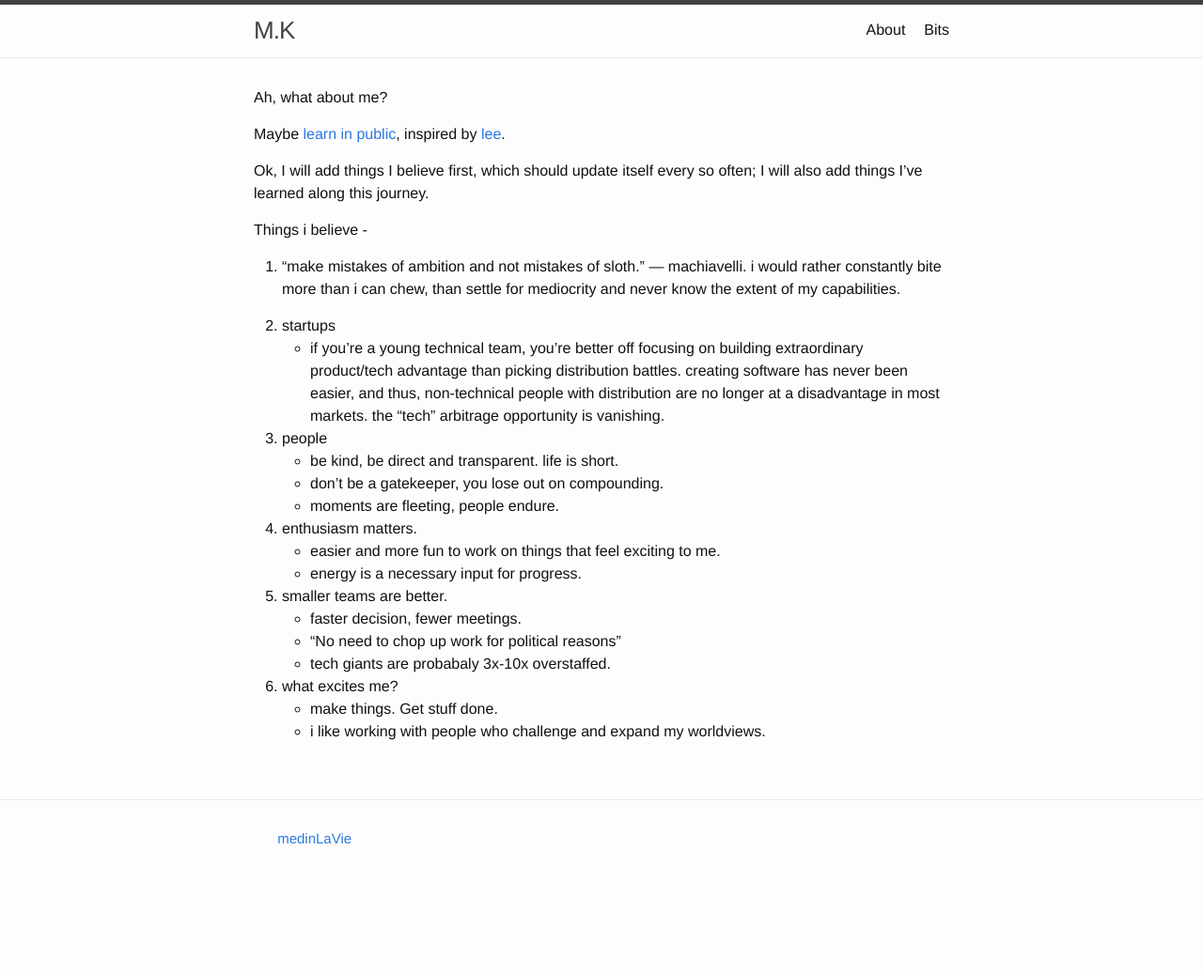
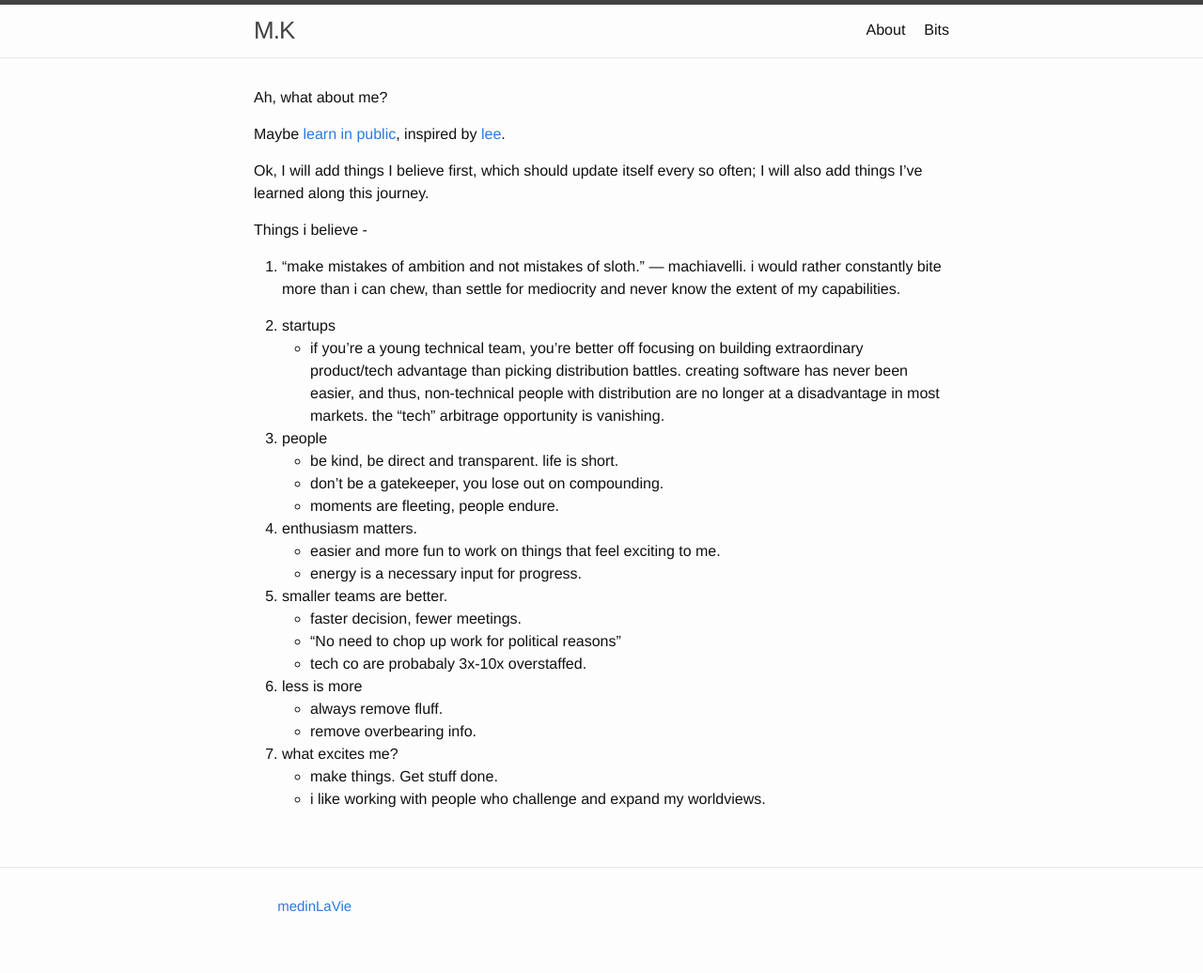
Before and after one commit to medinLaVie/medinLaVie.github.io, a Jekyll site: the page built from about.md, in a window 1280 px wide. Shown: the whole page at 94% size. Built offline with Jekyll 4.4.1, drawn with Linux system fonts in a browser that asks for light colours; before the commit the page ends 964 px from its top, so only the background shows below that.

```diff
--- a/about.md
+++ b/about.md
@@ -29,7 +29,11 @@ Things i believe -
 1. smaller teams are better.
     - faster decision, fewer meetings.
     - "No need to chop up work for political reasons"
-    - tech giants are probabaly 3x-10x overstaffed.
+    - tech co are probabaly 3x-10x overstaffed.
+
+1. less is more
+    - always remove fluff.
+    - remove overbearing info.
 
 1. what excites me?
     - make things. Get stuff done.
```
Also changed, not shown: _posts/2024-04-03-be-more-specific-than-toxic.md (added, +38 -0 lines), README.md.
